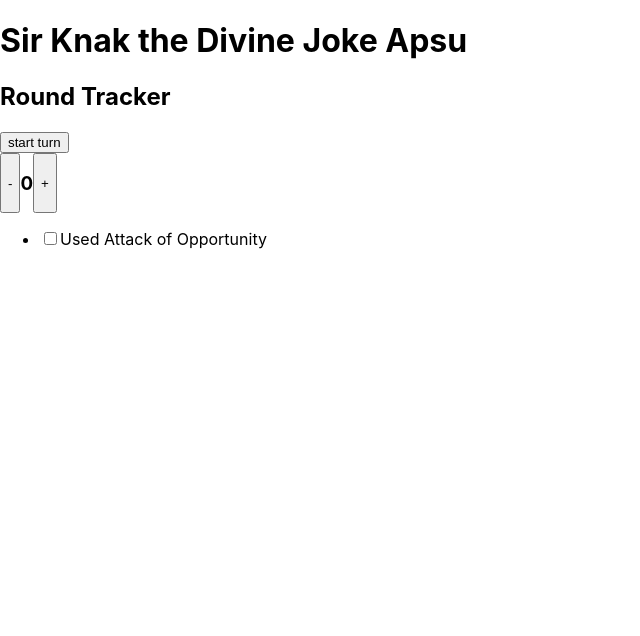
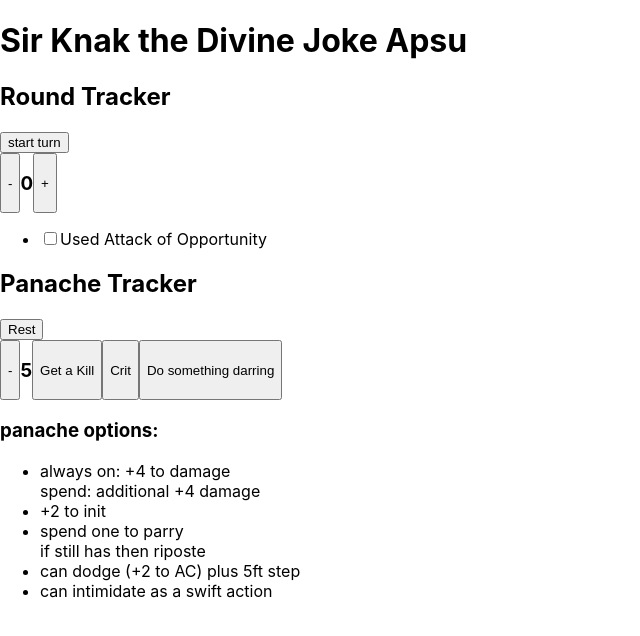
Before and after one commit to mdewey/knak-track, a React app: page / in a window 1280 px wide. Shown: the top 636 px of the page, without its empty margins (0-640 px from the left). Built offline with nearby package versions, Linux system fonts and the light colour scheme.

Commit message:
(feature) added panache

```diff
--- a/src/App.tsx
+++ b/src/App.tsx
@@ -1,4 +1,5 @@
 import './App.css';
+import Panache from './Panache';
 import RoundTracker from './RoundTracker';
 
 function App() {
@@ -7,6 +8,7 @@ function App() {
       <h1>Sir Knak the Divine Joke Apsu</h1>
       <main className="trackers">
         <RoundTracker />
+        <Panache />
       </main>
     </div>
   );
--- /dev/null
+++ b/src/Panache/index.tsx
@@ -0,0 +1,82 @@
+import React, { useState, useCallback } from 'react';
+
+const Index = () => {
+  const [panache, setPanache] = useState(5);
+  const rest = useCallback(() => {
+    setPanache(5)
+  }, [])
+
+  const addPanache = useCallback(() => {
+    if (panache + 1 >= 5) {
+      setPanache(5)
+    } else {
+      setPanache(v => v + 1)
+    }
+  }, [panache])
+  const subtractPanache = useCallback(() => {
+    if (panache - 1 <= 0) {
+      setPanache(0)
+    } else {
+      setPanache(v => v - 1)
+    }
+  }, [panache])
+  return (
+    <div>
+      <h2>Panache Tracker</h2>
+      <button onClick={rest}>
+        Rest
+      </button>
+      <div className='round-tracker'>
+        <button onClick={subtractPanache}>-</button>
+        <h3>{panache}</h3>
+        <button onClick={addPanache}>Get a Kill</button>
+        <button onClick={addPanache}>Crit</button>
+        <button onClick={addPanache}>Do something darring</button>
+      </div>
+
+      {panache > 0 ? <div>
+        <h3>panache options:</h3>
+        <ul>
+          <li>
+            <div> always on: +4 to damage</div>
+            <div> spend: additional +4 damage</div>
+          </li>
+          <li>
+            +2 to init
+          </li>
+          <li>
+            <div>spend one to parry</div>
+            <div>if still has then riposte</div>
+          </li>
+          <li>
+            can dodge (+2 to AC) plus 5ft step
+          </li>
+          <li>
+            can intimidate as a swift action
+          </li>
+        </ul></div> :
+        <div>
+          <h3>out of panache!</h3>
+          <ul>
+            <li>
+              no +4 to damage
+            </li>
+            <li>
+              -2 to init
+            </li>
+            <li>
+              Can't parry
+            </li>
+            <li>
+              can't dodge
+            </li>
+            <li>
+              can intimidate as a pleeb
+            </li>
+          </ul>
+        </div>}
+    </div>
+  );
+}
+
+export default Index;
```
